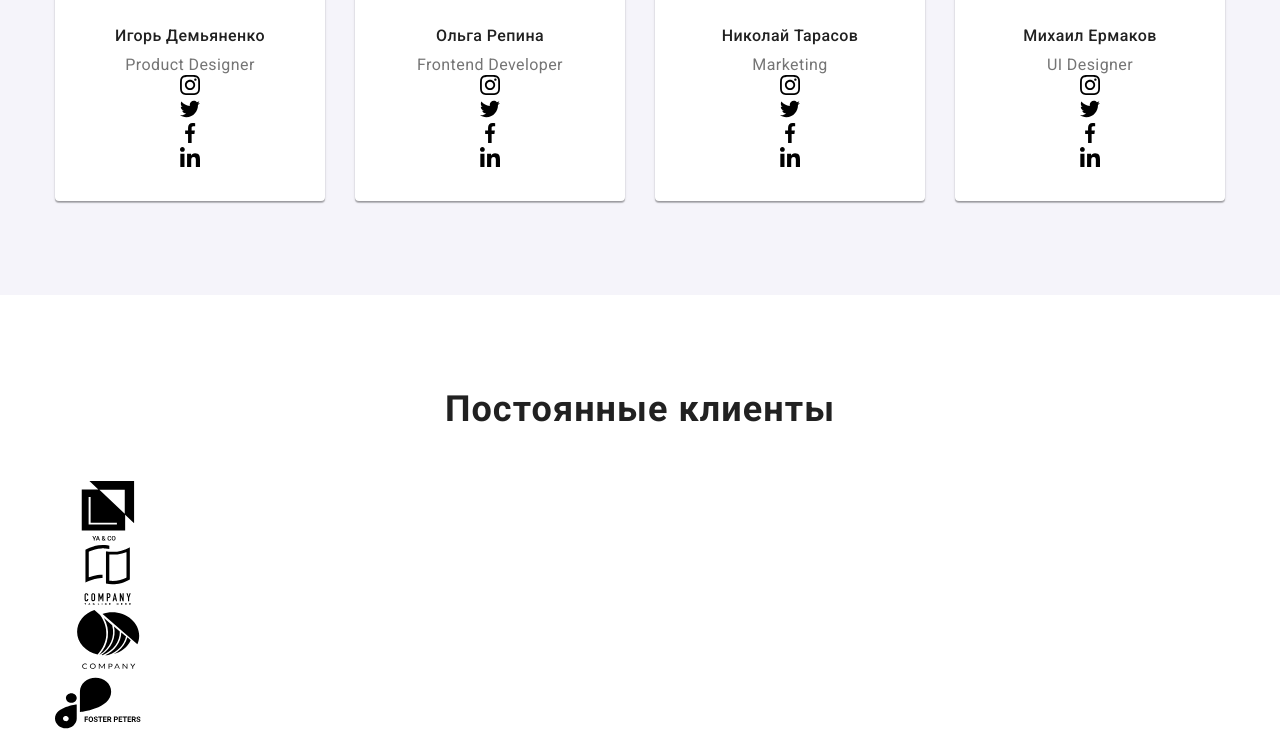
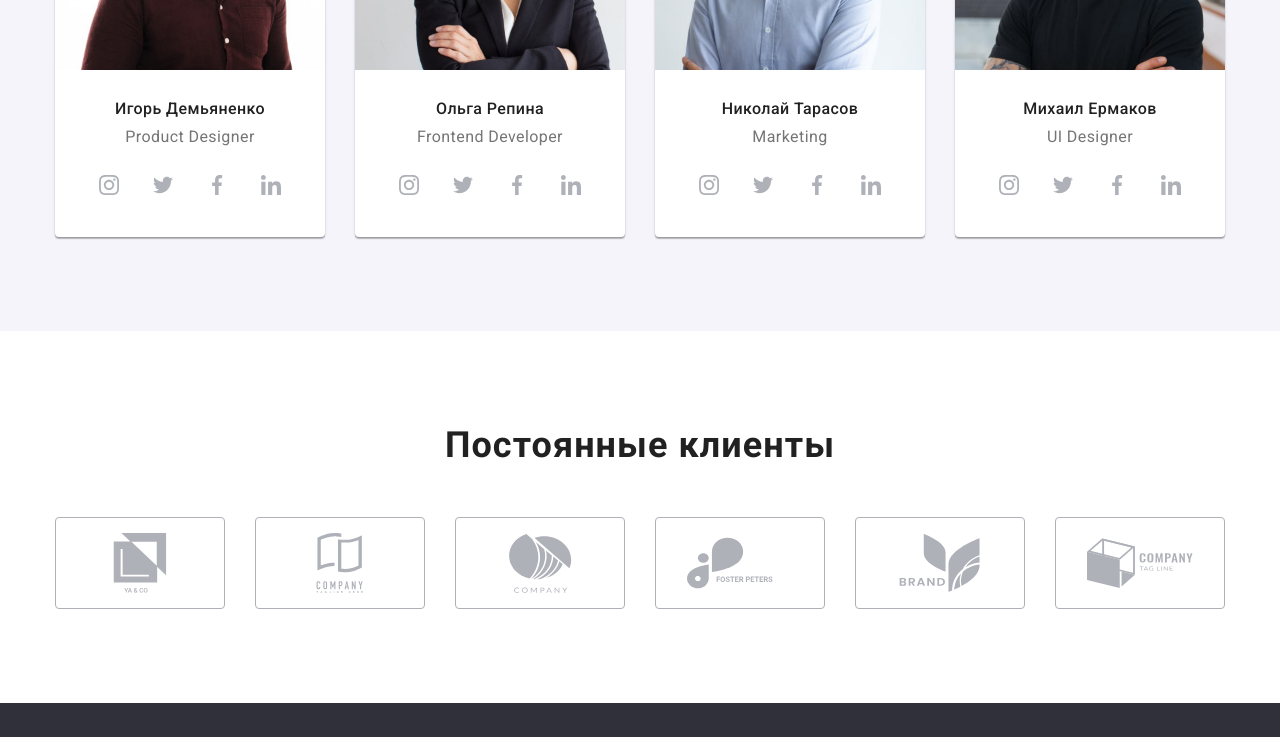
Before and after one commit to slavapravda/goit-markup-hw-04, a plain HTML site: page index.html in a window 1280 px wide. Shown: the part 1973-2710 px from the top of the page. Drawn offline with nearby package versions, Linux system fonts and the light colour scheme; files whose address does not match are found by name.

Commit message:
добавляет оформление страницы

```diff
--- a/css/styles.css
+++ b/css/styles.css
@@ -88,6 +88,12 @@ body {
   font-style: normal;
 }
 
+/* SVG */
+
+
+
+
+
 /* header */
 .header {
   border: 1px solid #ececec;
@@ -160,7 +166,8 @@ body {
 }
 
 .contact-link {
-  display: block;
+  display: flex;
+  align-items: center;
   padding-top: 32px;
   padding-bottom: 32px;
   font-weight: 500;
@@ -174,6 +181,16 @@ body {
   color: var(--accent-color);
 }
 
+.svg-mail,
+.svg-tel{
+  fill: #757575;;
+  margin-right: 10px;
+}
+
+.contact-link:hover .svg-tel,
+.contact-link:hover .svg-mail{
+  fill: var(--accent-color);
+}
 /* hero */
 
 .hero {
@@ -187,6 +204,7 @@ body {
   url(../images/hero/hero.jpg);
   background-repeat: no-repeat;
   background-position: center;
+  background-size: cover;
   max-width: 1600px;
   background-color: var(--footer-color);
 }
@@ -232,6 +250,19 @@ body {
   background-color: #188ce8;
 }
 /* work*/
+.graphic-img{
+  display: flex;
+  margin-bottom: 30px;
+  justify-content: center;
+  align-items: center;
+
+  width: 270px;
+  height: 120px;
+
+  background: #F5F4FA;
+  border-radius: 4px;
+}
+
 .work-list {
   display: flex;
 }
@@ -301,7 +332,73 @@ body {
   font-size: 16px;
   line-height: 1.18;
 }
+.social{
+  margin-top: 16px;
+  display: flex;
+  align-items: center;
+  justify-content: center;
+}
+.social-link{
+  display: flex;
+  justify-content: center;
+  align-items: center;
+  width: 44px;
+  height: 44px;
+  background-color: #ffffff;
+  border-radius: 50%;
+}
+.social-item:not(:last-child){
+  margin-right: 10px;
+}
+.social-icon{
+  fill: #AFB1B8;
+}
 
+.social-link:hover,
+.social-link:focus {
+  background-color: #2196F3;;
+}
+
+.social-link:hover .social-icon{
+  fill: #FFFFFF;;
+}
+/* clients */
+.clients-list{
+  display: flex;
+  align-items: center;
+  justify-content: center;
+}
+.clients-link{
+  display: flex;
+  align-items: center;
+  justify-content: center;
+  /* padding: 16px 32px; */
+
+  width: 170px;
+  height: 92px;
+
+  border: 1px solid #AFB1B8;
+  border-radius: 4px;
+}
+
+.clients-item:not(:last-child){
+  margin-right: 30px;
+}
+
+.clients-icon{
+  fill: #AFB1B8;
+}
+.clients-link:hover,
+.clients-link:focus{
+  background-color: #ffffff;
+  border-color: #2196F3;
+  cursor: pointer;
+}
+
+.clients-link:hover .clients-icon,
+.clients-link:focus .clients-icon{
+  fill: #2196F3;
+}
 /* footer */
 
 .section-footer {
@@ -426,3 +523,4 @@ body {
 .project-link{
   display: block;
 }
+/* test */
```
